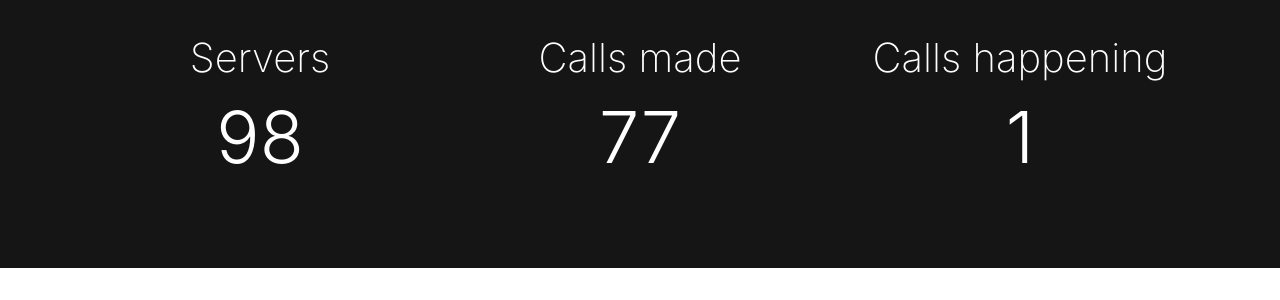
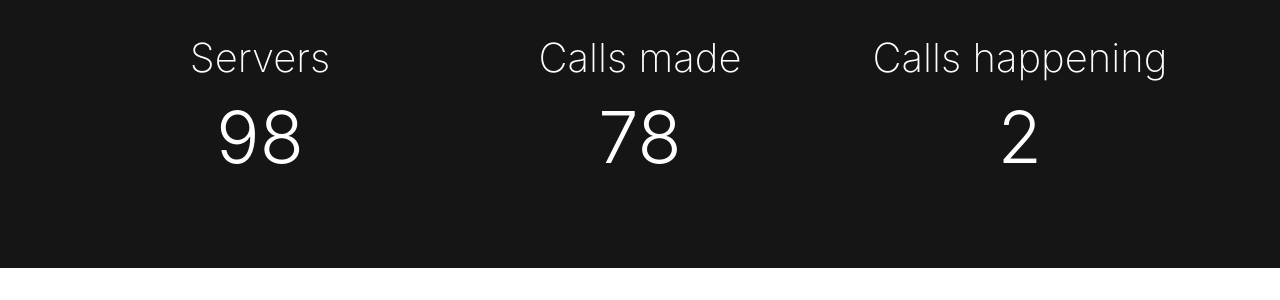
Before and after one commit to tumblenet/tnphone.tumblenet.ga, a Jekyll site: the page built from index.html, in a window 1280 px wide and 900 px high, scrolled down 443 px. Shown: the part 167-467 px from the top of the window. Built offline with Jekyll 4.4.1, drawn with Linux system fonts in a browser that asks for light colours; nearby versions of some CDN libraries.

Commit message:
Update Phones feed

```diff
--- a/_data/phones.json
+++ b/_data/phones.json
@@ -1,5 +1,5 @@
 {
-	"callsMade": 77,
+	"callsMade": 78,
 	"servers": 98,
-	"currentCalls": 1
+	"currentCalls": 2
 }
```
